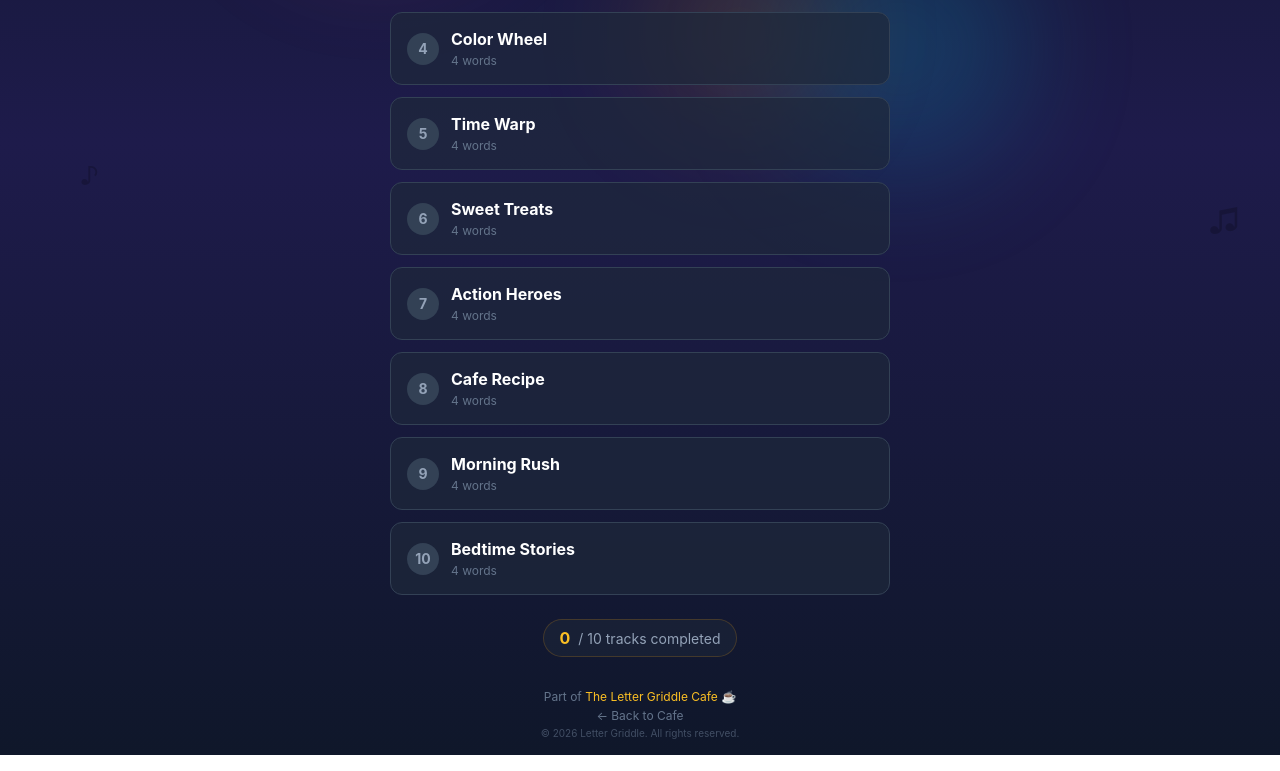
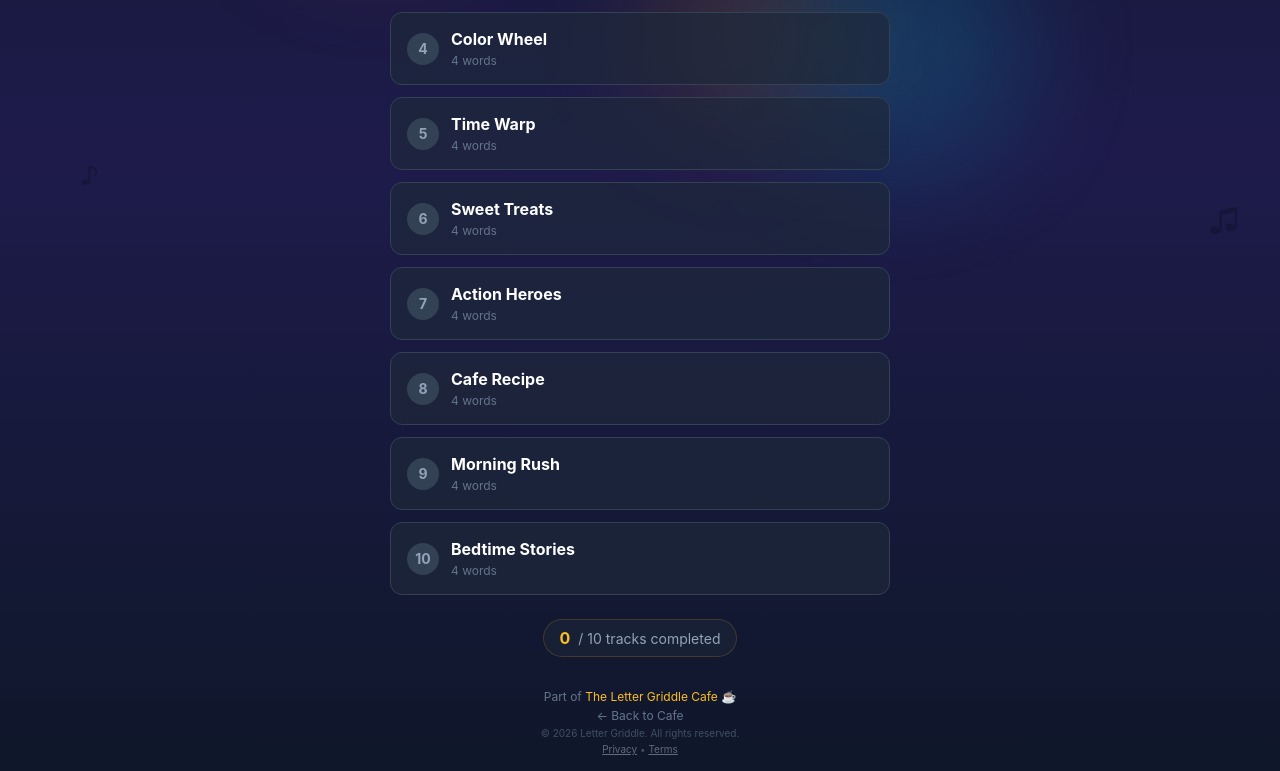
Before and after one commit to lauriegriddle/lettergriddlecafe, a Next.js app: page /jukebox in a window 1280 px wide. Shown: the part 467-1238 px from the top of the page. Built offline with nearby package versions, Linux system fonts and the light colour scheme.

Commit message:
Add Privacy and Terms links to both Jukebox footers

```diff
--- a/app/jukebox/page.js
+++ b/app/jukebox/page.js
@@ -1269,6 +1269,7 @@ export default function JukeboxGame() {
               <p>Part of <span className="cafe-name">The Letter Griddle Cafe</span> ☕</p>
               <p style={{ marginTop: '4px' }}><a href="/">← Back to Cafe</a></p>
               <p style={{ marginTop: '4px', fontSize: '10px', opacity: 0.6 }}>© {new Date().getFullYear()} Letter Griddle. All rights reserved.</p>
+              <p style={{ marginTop: '4px', fontSize: '10px', opacity: 0.6 }}><a href="https://www.lettergriddle.com/privacy" style={{ color: '#9ca3af', textDecoration: 'underline' }}>Privacy</a> • <a href="https://www.lettergriddle.com/terms" style={{ color: '#9ca3af', textDecoration: 'underline' }}>Terms</a></p>
             </div>
           </div>
         )}
@@ -1398,6 +1399,8 @@ export default function JukeboxGame() {
 
             <div className="jukebox-footer">
               <p>Part of <span className="cafe-name">The Letter Griddle Cafe</span> ☕</p>
+             <p style={{ marginTop: '4px', fontSize: '10px', opacity: 0.6 }}>© {new Date().getFullYear()} Letter Griddle. All rights reserved.</p>
+              <p style={{ marginTop: '4px', fontSize: '10px', opacity: 0.6 }}><a href="https://www.lettergriddle.com/privacy" style={{ color: '#9ca3af', textDecoration: 'underline' }}>Privacy</a> • <a href="https://www.lettergriddle.com/terms" style={{ color: '#9ca3af', textDecoration: 'underline' }}>Terms</a></p>
             </div>
           </div>
         )}
```
